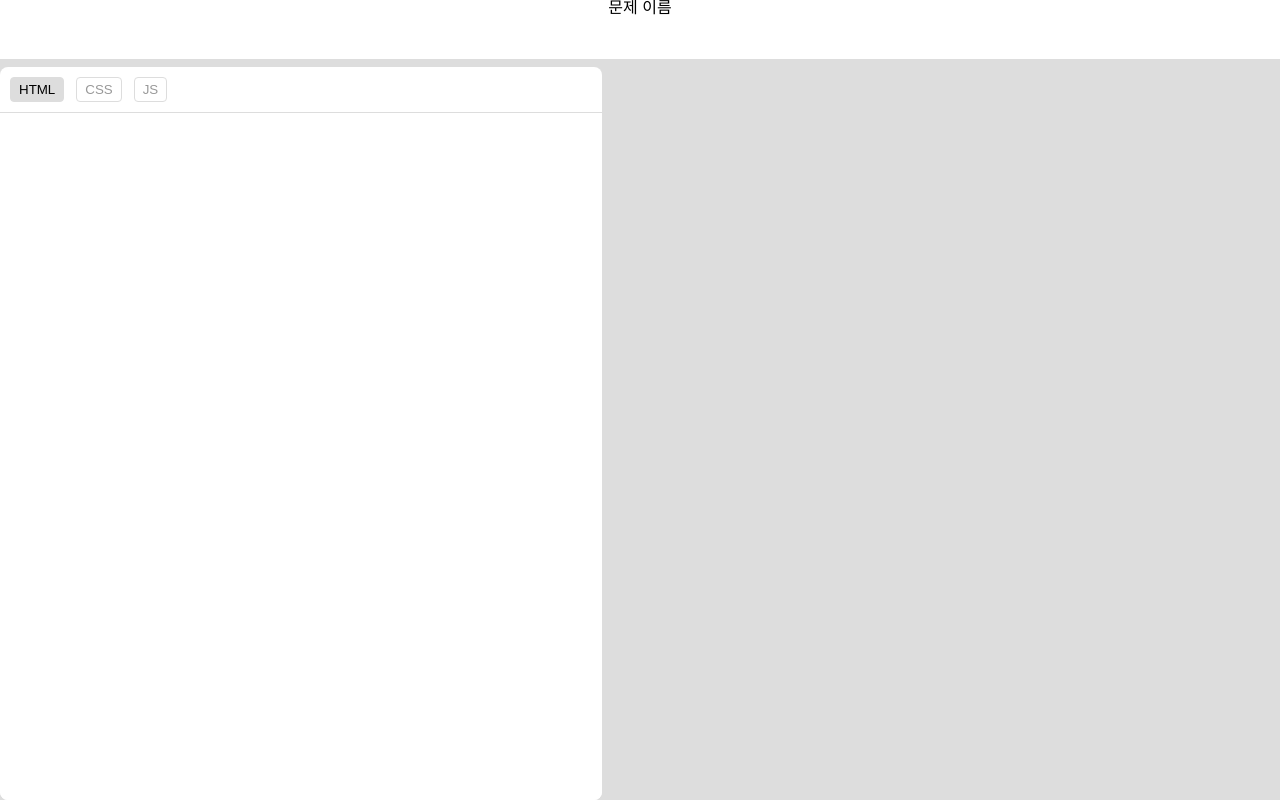
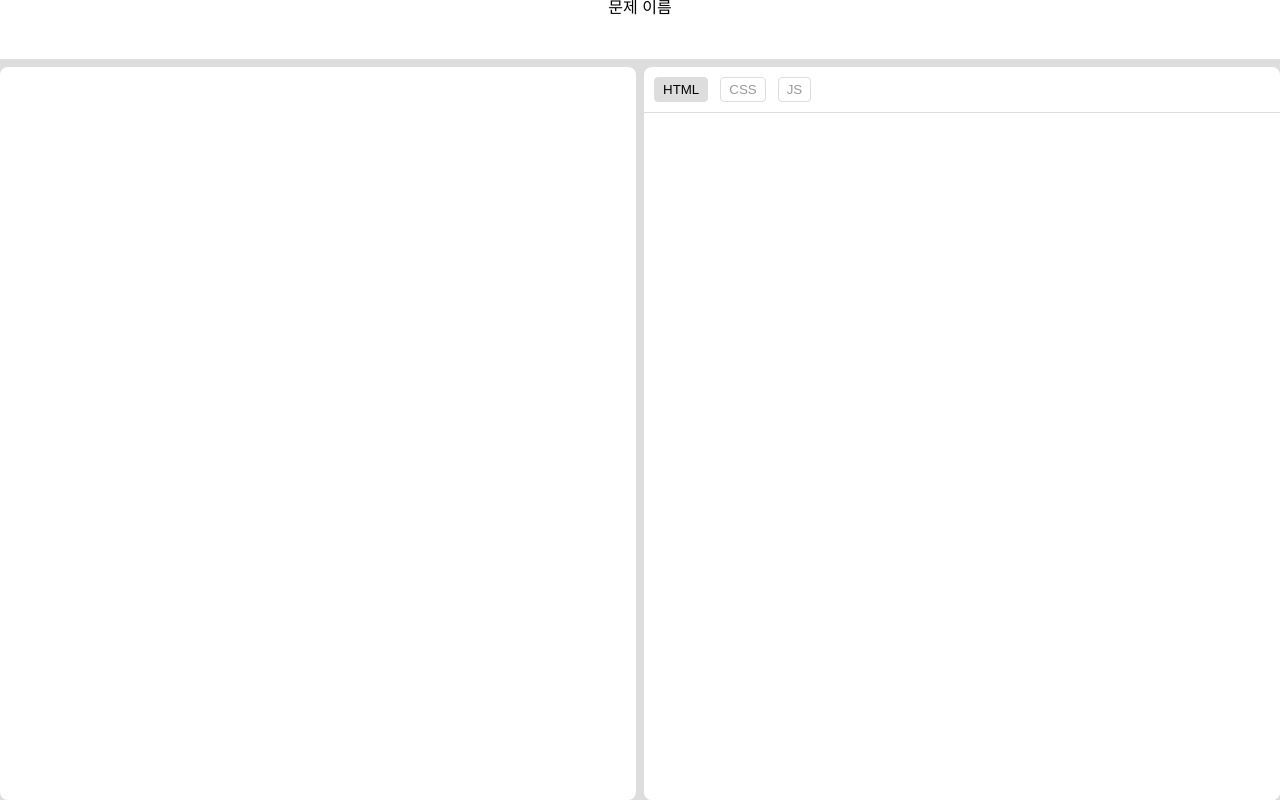
Before and after one commit to 0NYE/FPS-prototype, a React (Vite) app: page / in a window 1280 px wide. Built offline with nearby package versions, Linux system fonts and the light colour scheme.

Commit message:
feat: CodeResultFrame 구현 및 레이아웃 조정

```diff
--- /dev/null
+++ b/src/components/CodeResultFrame/CodeResultFrame.component.tsx
@@ -0,0 +1,35 @@
+import { useState } from "react";
+
+import { useAtom } from "jotai/react";
+
+import { htmlAtom, cssAtom, jsAtom } from "@/atoms/languages";
+import { CodeResultFrameLayout } from "@/components/CodeResultFrame/CodeResultFrame.styles";
+
+const CodeResultFrame = () => {
+  const [src, setSrc] = useState("");
+  const [html, setHtml] = useAtom(htmlAtom);
+  const [css, setcss] = useAtom(cssAtom);
+  const [js, setJs] = useAtom(jsAtom);
+
+  const resultSourceCode = `
+    <html>
+      <body>${html}</body>
+      <style>${css}</style>
+      <script>${js}</script>
+    </html>
+  `;
+
+  return (
+    <CodeResultFrameLayout>
+      <iframe
+        srcDoc={resultSourceCode}
+        title="output"
+        sandbox="allow-scripts"
+        width="100%"
+        height="100%"
+      />
+    </CodeResultFrameLayout>
+  );
+};
+
+export default CodeResultFrame;
--- /dev/null
+++ b/src/components/CodeResultFrame/CodeResultFrame.styles.tsx
@@ -0,0 +1,9 @@
+import styled from "styled-components";
+
+export const CodeResultFrameLayout = styled.div`
+  width: 50%;
+  height: 100%;
+  border-radius: 8px;
+  background-color: #fff;
+  overflow: hidden;
+`;
--- a/src/components/MultipleCodeEditor/MultipleCodeEditor.styles.tsx
+++ b/src/components/MultipleCodeEditor/MultipleCodeEditor.styles.tsx
@@ -35,7 +35,7 @@ export const MultipleCodeEditorHeader = styled.div`
 export const MultipleCodeEditorLayout = styled.div`
   display: flex;
   flex-direction: column;
-  width: 47%;
+  width: 50%;
   height: 100%;
   border-radius: 8px;
   background-color: #fff;
--- a/src/components/Pages/ProblemSolvePage/ProblemSolvePage.component.tsx
+++ b/src/components/Pages/ProblemSolvePage/ProblemSolvePage.component.tsx
@@ -1,3 +1,4 @@
+import CodeResultFrame from "@/components/CodeResultFrame/CodeResultFrame.component";
 import Header from "@/components/Header/Header.component";
 import MultipleCodeEditor from "@/components/MultipleCodeEditor/MultipleCodeEditor.component";
 import { ProblemSolvePageLayout, ProblemSolvePageMain } from "@/components/Pages/ProblemSolvePage/ProblemSolvePage.styles";
@@ -6,6 +7,7 @@ const ProblemSolvePage = () => {
   return <ProblemSolvePageLayout>
     <Header/>
     <ProblemSolvePageMain>
+      <CodeResultFrame/>
       <MultipleCodeEditor/>
     </ProblemSolvePageMain>
   </ProblemSolvePageLayout>;
--- a/src/components/Pages/ProblemSolvePage/ProblemSolvePage.styles.tsx
+++ b/src/components/Pages/ProblemSolvePage/ProblemSolvePage.styles.tsx
@@ -3,6 +3,7 @@ import styled from "styled-components";
 export const ProblemSolvePageMain = styled.main`
   display: flex;
   justify-content: space-between;
+  gap: 8px;
   height: calc(100% - 60px);
 `
 
```
